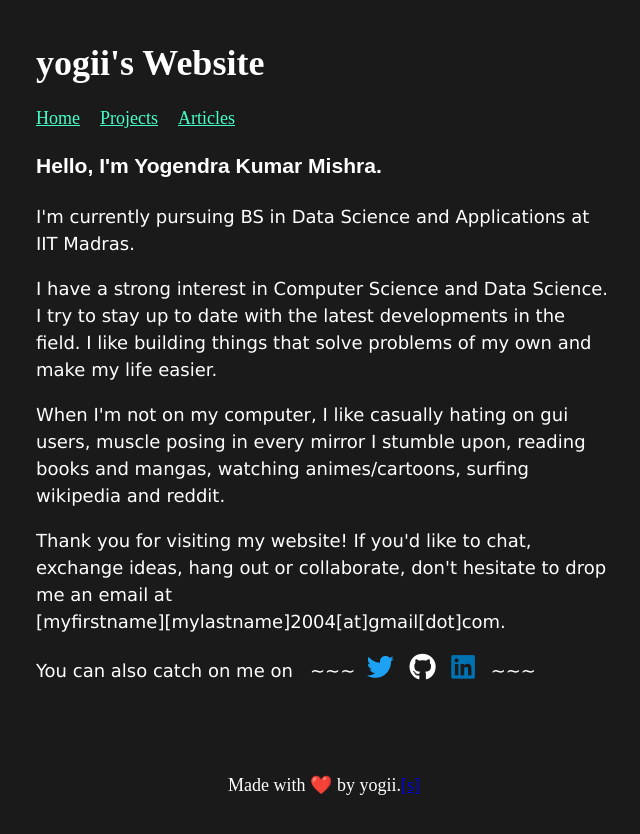
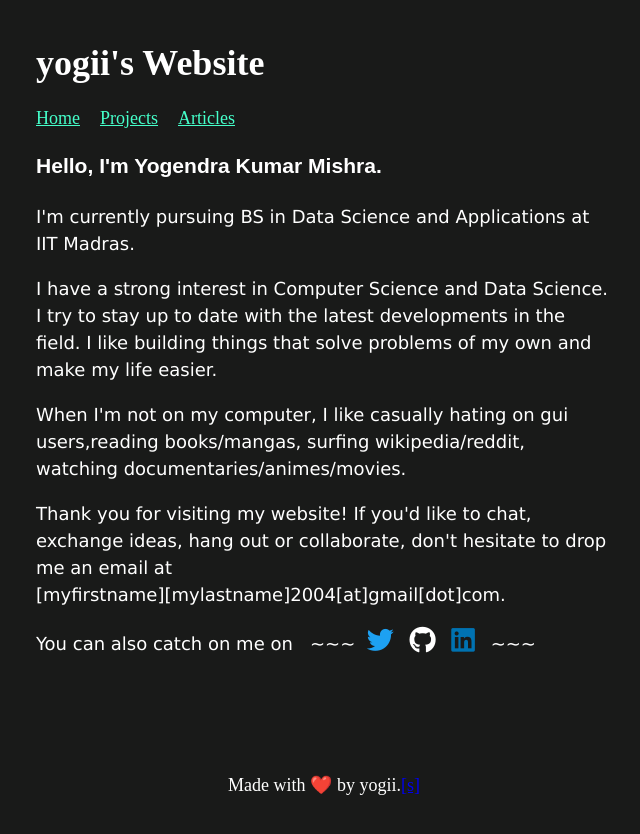
Before and after one commit to ym496/ym496.github.io, a Jekyll site: the page built from index.html, in a window 1280 px wide. Shown: the top 834 px of the page, without its empty margins (316-956 px from the left). Built offline with Jekyll 4.4.1, drawn with Linux system fonts in a browser that asks for light colours.

Commit message:
update styling

```diff
--- a/assets/style.css
+++ b/assets/style.css
@@ -81,3 +81,8 @@
       line-height: 1.4;
       margin-top: 5px;
     }
+
+    .cname a {
+
+	color : #BEADFA;
+    }
--- a/index.html
+++ b/index.html
@@ -8,7 +8,7 @@
 	    <h3 style="font-family: sans-serif;">Hello, I'm Yogendra Kumar Mishra.</h3>
 	    <p> I'm currently pursuing BS in Data Science and Applications at IIT Madras.
 	    </p>
-      <p>I have a strong interest in Computer Science and Data Science. I try to stay up to date with the latest developments in the field. I like building things that solve problems of my own and make my life easier.</p> <p> When I'm not on my computer, I like casually hating on gui users, muscle posing in every mirror I stumble upon, reading books and mangas, watching animes/cartoons, surfing wikipedia and reddit.
+      <p>I have a strong interest in Computer Science and Data Science. I try to stay up to date with the latest developments in the field. I like building things that solve problems of my own and make my life easier.</p> <p> When I'm not on my computer, I like casually hating on gui users,reading books/mangas, surfing wikipedia/reddit, watching documentaries/animes/movies.
       </p>
       <p>Thank you for visiting my website! If you'd like to chat, exchange ideas, hang out or collaborate, don't hesitate to drop me an email at <br> [myfirstname][mylastname]2004[at]gmail[dot]com.
       </p>
```
Also changed, not shown: 2 other files.
